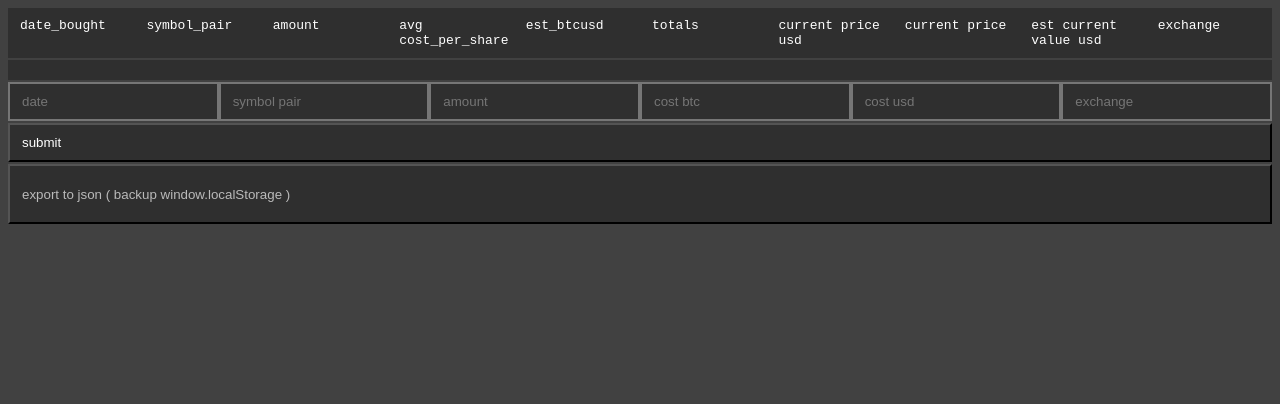
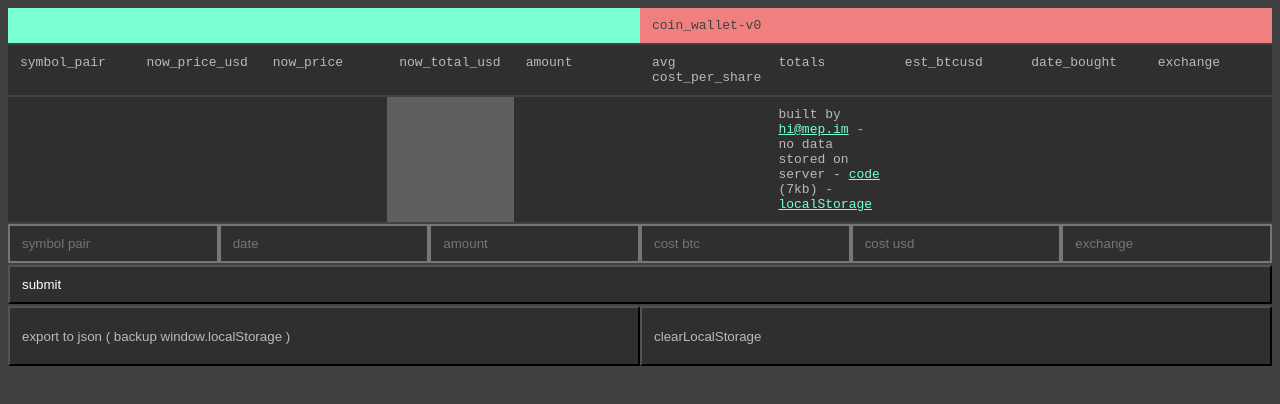
Before and after one commit to 59023g/local-crypto-wallet, a website: page views/index.html in a window 1280 px wide. Drawn offline with Linux system fonts and the light colour scheme.

Commit message:
views/index: rearrange tables

```diff
--- a/views/index.html
+++ b/views/index.html
@@ -1,52 +1,66 @@
 <!-- index.html -->
+<link type='text/css' href='/style.css' rel='stylesheet'>
+<script type='text/javascript' src='/client.js' charset='utf-8'></script>
+<meta content="width=device-width,user-scalable=no" name="viewport">
 
-<link type='text/css' href='/style.css' rel='stylesheet' >
-<script type='text/javascript' src='/client.js' charset='utf-8'></script>
+<div id=''>
+  <div class='table table-2'>
+    <div class='table-cell bg-aqua logo'></div>
+    <div class='table-cell bg-coral'>coin_wallet-v0</div>
+
+  </div>
+</div>
 
 <div id='entries'>
   <div class='table table-10 mobile-hide'>
-    <div class='table-cell bg-g'>date_bought</div>
-    <div class='table-cell bg-g'>symbol_pair</div>
-    <div class='table-cell bg-g'>amount</div>
-    <div class='table-cell bg-g'>avg cost_per_share</div>
-    <div class='table-cell bg-g'>est_btcusd</div>
-    <div class='table-cell bg-g'>totals</div>
-    <div class='table-cell bg-g'>current price usd</div>
-    <div class='table-cell bg-g'>current price</div>
-    <div class='table-cell bg-g'>est current value usd</div>
-    <div class='table-cell bg-g'>exchange</div>
+    <div class='table-cell'>symbol_pair</div>
+    <div class='table-cell'>now_price_usd</div>
+    <div class='table-cell'>now_price</div>
+    <div class='table-cell'>now_total_usd</div>
+    <div class='table-cell'>amount</div>
+    <div class='table-cell'>avg cost_per_share</div>
+    <div class='table-cell'>totals</div>
+    <div class='table-cell'>est_btcusd</div>
+    <div class='table-cell'>date_bought</div>
+    <div class='table-cell'>exchange</div>
   </div>
 </div>
 
 <div class='table table-10' id='totals'>
-  <div class='table-cell bg-g'></div>
-  <div class='table-cell bg-g'></div>
-  <div class='table-cell bg-g'></div>
-  <div class='table-cell bg-g'></div>
-  <div class='table-cell bg-g'></div>
-  <div class='table-cell bg-g' id='total_est_usd_value'></div>
-  <div class='table-cell bg-g'></div>
-  <div class='table-cell bg-g'></div>
-  <div class='table-cell bg-g' id='total_est_now_usd_value'></div>
-  <div class='table-cell bg-g'></div>
+  <div class='table-cell'></div>
+  <div class='table-cell'></div>
+  <div class='table-cell'><span class='mobile-show'>total est usd</span></div>
+  <div class='table-cell display-flex fd-column overflow-visible data-bg'>
+    <span id='total_est_now_usd_value' class='mobile-fs-36'></span>
+  </div>
+  <div class='table-cell'><span class='mobile-hide' id='total_est_usd_value'></span></div>
+  <div class='table-cell'></div>
+  <div class='table-cell'>built by <a href='http://mep.im'>hi@mep.im</a> - no data stored on server - <a target='_blank' href='https://github.com/59023g/local-crypto-wallet'>code</a> (7kb) - <a href='https://developer.mozilla.org/en-US/docs/Web/API/Window/localStorage' target='_blank'>localStorage</a>
+  </div>
+  <div class='table-cell'></div>
+  <div class='table-cell'></div>
+  <div class='table-cell'></div>
 </div>
 
 <div id='input'>
   <div class='table table-6'>
+    <input class='table-cell' id='symbol' type='text' name='symbol' placeholder='symbol pair' required=''>
     <input class='table-cell' id='date' type='text' name='date' placeholder='date' required=''>
-    <input class='table-cell' id='symbol' type='text' name='symbol' placeholder='symbol pair' required=''>
     <input class='table-cell' id='amount' type='number' name='amount' placeholder='amount' required=''>
     <input class='table-cell' id='cost_btc' type='number' name='cost_btc' placeholder='cost btc'>
     <input class='table-cell' id='cost_usd' type='number' name='cost_usd' placeholder='cost usd'>
     <input class='table-cell' id='exchange' type='text' name='exchange' placeholder='exchange'>
   </div>
   <div class='table table--mobile header'>
-    <button onclick='store()' class='table-cell bg-g submit' id='submit'>submit</button>
+    <button onclick='writeToLocalStorage()' class='table-cell bg-g submit' id='submit'>submit</button>
     <div id='submit-notification'></div>
+  </div>
+  <div class='table table-3 table--mobile header'>
+    <button id='export' onclick='exportJson()' class='cursor-pointer table-cell' style='height: 60px'>export to json ( backup window.localStorage )</button>
+    <button id='clear' onclick='clearLocalStorage()' class='cursor-pointer table-cell' style='height: 60px'>clearLocalStorage</button>
   </div>
 </div>
 
-<button onclick='exportJson()' class='cursor-pointer table-cell' style='height: 60px'>export to json ( backup window.localStorage )</button>
 <div id='export_url'></div>
 
 <!-- <div class='table table-1'>
```
